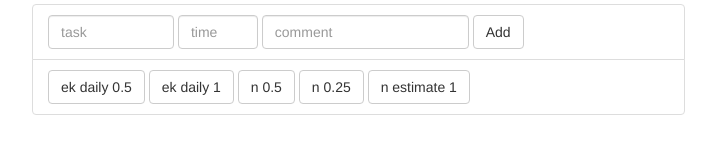
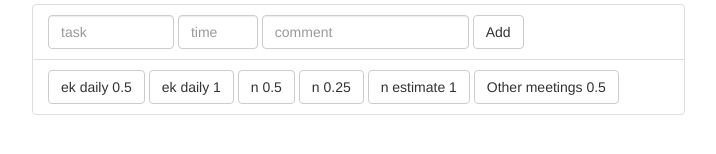
Before and after one commit to avtehnik/time-tracker-page, a plain HTML site: page index.html in a window 1280 px wide. Shown: the part 166-320 px from the top of the page, without its empty margins (38-754 px from the left). Drawn offline with Linux system fonts and the light colour scheme.

Commit message:
add other meetings

```diff
--- a/index.html
+++ b/index.html
@@ -49,6 +49,7 @@
           <button v-on:click="addTask(73648,'n daily meeting',0.5)" class="btn btn-default">n 0.5</button>
           <button v-on:click="addTask(73648,'n daily meeting',0.25)" class="btn btn-default">n 0.25</button>
           <button v-on:click="addTask(73648,'estimate game', 1)" class="btn btn-default">n estimate 1</button>
+          <button v-on:click="addTask(75997,'Other meetings', 0.5)" class="btn btn-default">Other meetings 0.5</button>
         </li>
       </ul>
 
```
